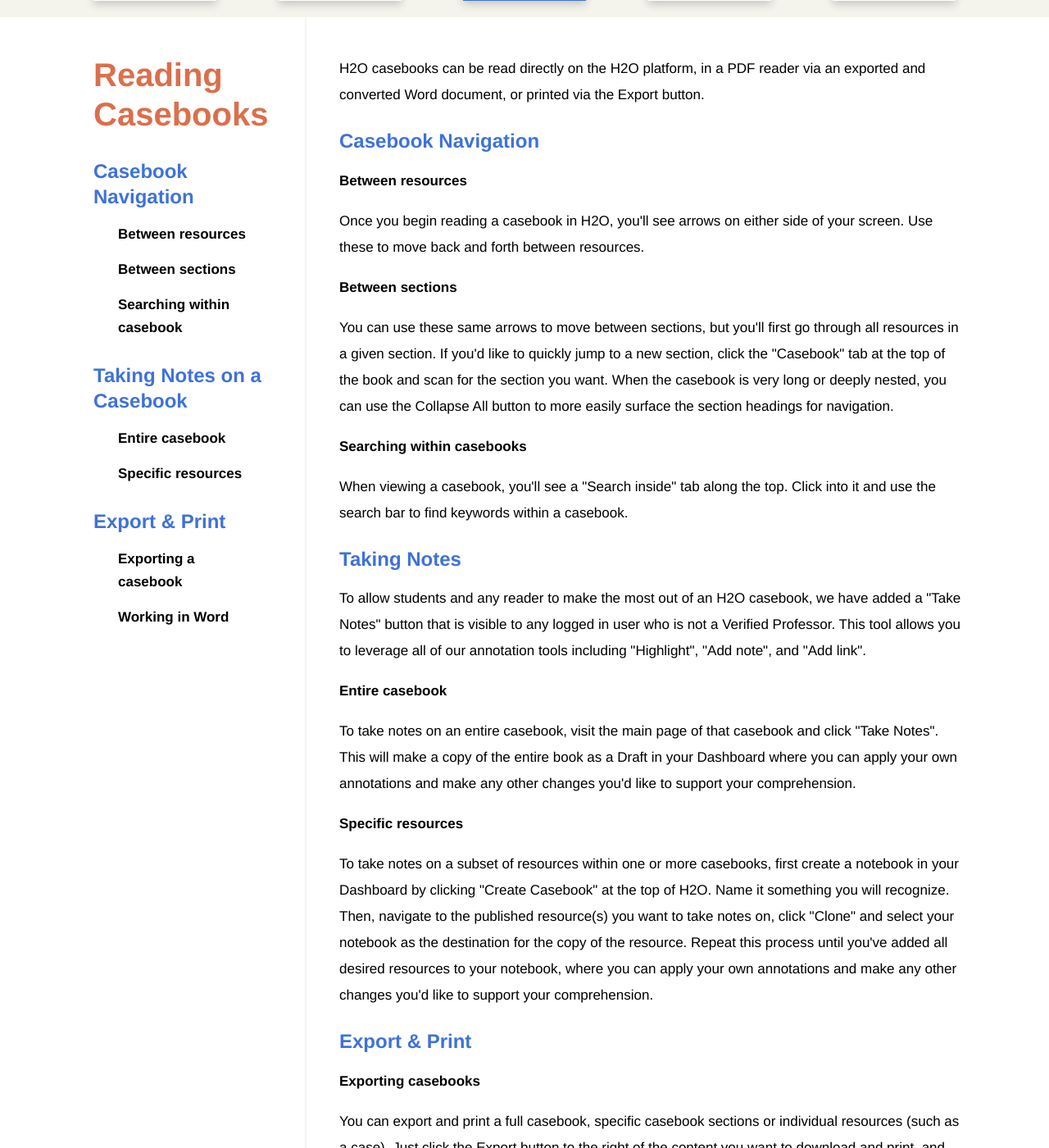
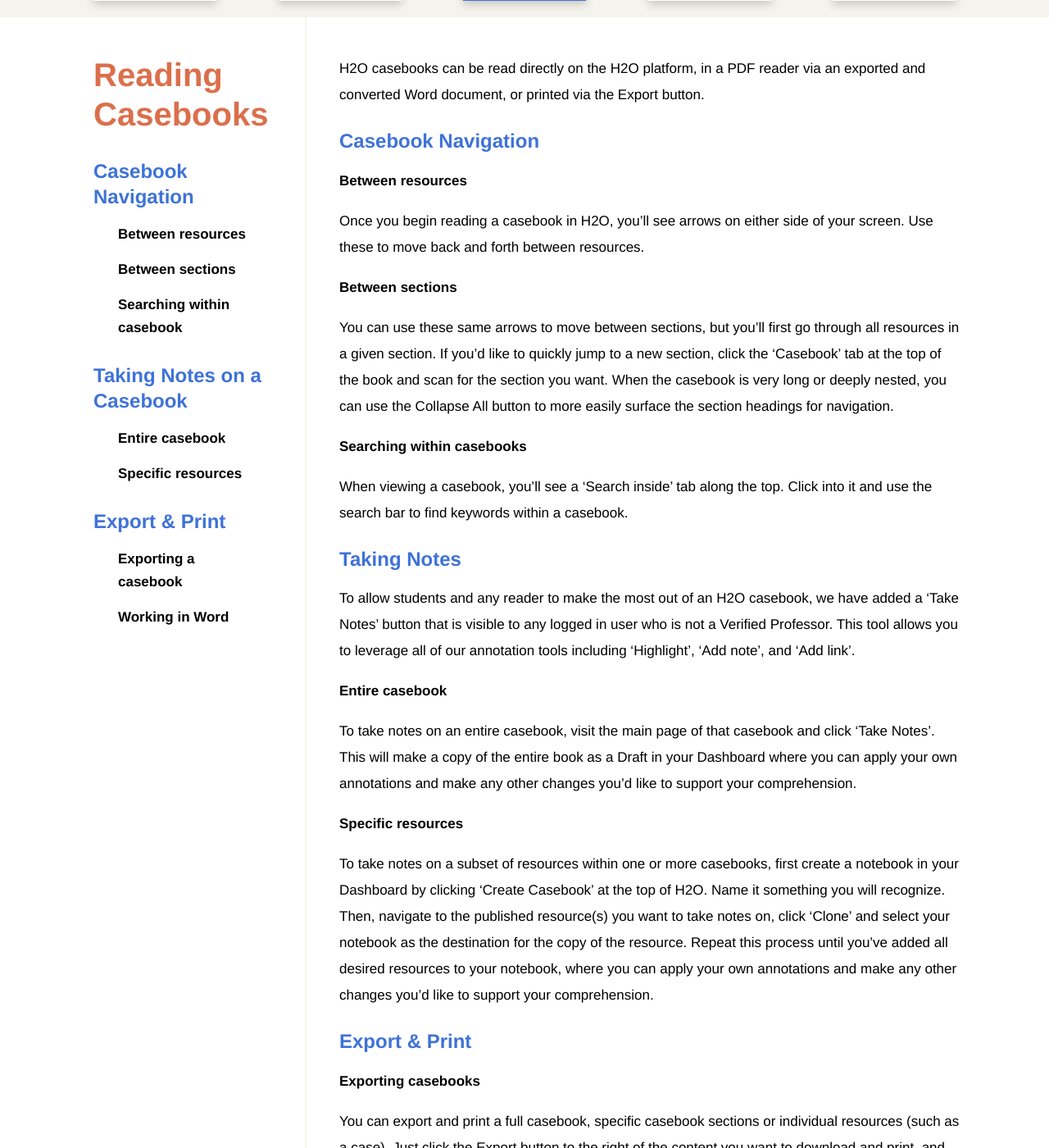
Before and after one commit to harvard-lil/h2o-static, a Jekyll site: the page built from app/printing-casebooks.html, in a window 1280 px wide and 1400 px high, scrolled down 249 px. Shown: the whole window at 82% size. Built offline with Jekyll 4.4.1, drawn with Linux system fonts in a browser that asks for light colours; comment, search, counter and statistics services are not loaded; some of the changed text lies outside the part shown.

Commit message:
Smartify two more HTML files

```diff
--- a/app/other-resources.html
+++ b/app/other-resources.html
@@ -83,9 +83,9 @@ sharing-image: images/h2o-logo.svg
     <p><a href="https://vimeo.com/422850658">Introduction to H2O</a> from <a href="https://vimeo.com/user7144664">Harvard Library Innovation Lab</a> on <a href="https://vimeo.com">Vimeo</a>.</p>
 
     <h2 id="casebook-directory">Directory of Free or Open Legal Educational Resources</h2>
-    <p>We're keeping a running directory of free and open legal educational resources offered by authors on H2O and elsewhere. <a href="{{ site.baseurl }}/casebook-directory">Visit the directory</a>.</p>
+    <p>We’re keeping a running directory of free and open legal educational resources offered by authors on H2O and elsewhere. <a href="{{ site.baseurl }}/casebook-directory">Visit the directory</a>.</p>
 
     <h2 id="contact-us">Contact Us</h2>
-    <p>If you have any questions about H2O that aren't answered by this guide, please reach out to us at <a href="mailto:info@opencasebook.org">info@opencasebook.org</a>.</p>
+    <p>If you have any questions about H2O that aren’t answered by this guide, please reach out to us at <a href="mailto:info@opencasebook.org">info@opencasebook.org</a>.</p>
 
 </main>
--- a/app/printing-casebooks.html
+++ b/app/printing-casebooks.html
@@ -46,29 +46,29 @@ sharing-image: images/h2o-logo.svg
 
     <h2 id="navigation">Casebook Navigation</h2>
     <h3 id="between-resources">Between resources</h3>
-    <p>Once you begin reading a casebook in H2O, you'll see arrows on either side of your screen. Use these to move back and forth between resources. </p>
+    <p>Once you begin reading a casebook in H2O, you’ll see arrows on either side of your screen. Use these to move back and forth between resources. </p>
 
     <h3 id="between-sections">Between sections</h3>
-    <p>You can use these same arrows to move between sections, but you'll first go through all resources in a given section. If you'd like to quickly jump to a new section, click the "Casebook" tab at the top of the book and scan for the section you want. When the casebook is very long or deeply nested, you can use the Collapse All button to more easily surface the section headings for navigation.</p>
+    <p>You can use these same arrows to move between sections, but you’ll first go through all resources in a given section. If you’d like to quickly jump to a new section, click the ‘Casebook’ tab at the top of the book and scan for the section you want. When the casebook is very long or deeply nested, you can use the Collapse All button to more easily surface the section headings for navigation.</p>
 
     <h3 id="searching-casebooks">Searching within casebooks</h3>
-    <p>When viewing a casebook, you'll see a "Search inside" tab along the top. Click into it and use the search bar to find keywords within a casebook. </p>
+    <p>When viewing a casebook, you’ll see a ‘Search inside’ tab along the top. Click into it and use the search bar to find keywords within a casebook. </p>
 
     <h2 id="taking-notes">Taking Notes</h2>
-    To allow students and any reader to make the most out of an H2O casebook, we have added a "Take Notes" button that is visible to any logged in user who is not a Verified Professor. This tool allows you to leverage all of our annotation tools including "Highlight", "Add note", and "Add link".
+    To allow students and any reader to make the most out of an H2O casebook, we have added a ‘Take Notes’ button that is visible to any logged in user who is not a Verified Professor. This tool allows you to leverage all of our annotation tools including ‘Highlight’, ‘Add note’, and ‘Add link’.
     <h3 id="entire-casebook">Entire casebook</h3>
-    <p>To take notes on an entire casebook, visit the main page of that casebook and click "Take Notes". This will make a copy of the entire book as a Draft in your Dashboard where you can apply your own annotations and make any other changes you'd like to support your comprehension.</p>
+    <p>To take notes on an entire casebook, visit the main page of that casebook and click ‘Take Notes’. This will make a copy of the entire book as a Draft in your Dashboard where you can apply your own annotations and make any other changes you’d like to support your comprehension.</p>
     <h3 id="specific-resources">Specific resources</h3>
-    <p>To take notes on a subset of resources within one or more casebooks, first create a notebook in your Dashboard by clicking "Create Casebook" at the top of H2O. Name it something you will recognize. Then, navigate to the published resource(s) you want to take notes on, click "Clone" and select your notebook as the destination for the copy of the resource. Repeat this process until you've added all desired resources to your notebook, where you can apply your own annotations and make any other changes you'd like to support your comprehension.
+    <p>To take notes on a subset of resources within one or more casebooks, first create a notebook in your Dashboard by clicking ‘Create Casebook’ at the top of H2O. Name it something you will recognize. Then, navigate to the published resource(s) you want to take notes on, click ‘Clone’ and select your notebook as the destination for the copy of the resource. Repeat this process until you’ve added all desired resources to your notebook, where you can apply your own annotations and make any other changes you’d like to support your comprehension.
     </p>
 
     <h2 id="export-print">Export & Print</h2>
     <h3 id="exporting-casebooks">Exporting casebooks</h3>
     <p>You can export and print a full casebook, specific casebook sections or individual resources (such as a case). Just click the Export button to the right of the content you want to download and print, and select whether or not you would like to export with annotations included. </p>
     <figure>
-        <img src="{{ site.baseurl }}/assets/images/export.png" alt="A screenshot of a casebook's contents page with the Export button highlighted.">
+        <img src="{{ site.baseurl }}/assets/images/export.png" alt="A screenshot of a casebook’s contents page with the Export button highlighted.">
     </figure>
-    <p>When you click the button, H2O will download a Microsoft Word file with whatever you chose to export. The download may take several seconds if you're exporting a big casebook.</p>
+    <p>When you click the button, H2O will download a Microsoft Word file with whatever you chose to export. The download may take several seconds if you’re exporting a big casebook.</p>
 
     <p>Because links point to content hosted outside of H2O, your export file will not contain the content of the linked page. Instead, only the URL of the linked page will appear in the exported file:</p>
     <figure>
@@ -76,13 +76,13 @@ sharing-image: images/h2o-logo.svg
     </figure>
     <p>If you want to include the external content in the print version of the casebook, you can add it directly to the Word file or you can create a text resource in the casebook within H2O, and then paste in the given content. As always, please make sure any use like this is permitted by applicable copyright and license requirements.</p>
 
-    <p>If you've chosen to export with annotations included, annotations in the online version of the casebook will carry over to the Word file, although those annotations will not be interactive. For example, text that you've hidden in H2O using an elision will not be present or accessible in the Word file; instead, the Word file will display an ellipsis in the position of the hidden text.</p>
+    <p>If you’ve chosen to export with annotations included, annotations in the online version of the casebook will carry over to the Word file, although those annotations will not be interactive. For example, text that you’ve hidden in H2O using an elision will not be present or accessible in the Word file; instead, the Word file will display an ellipsis in the position of the hidden text.</p>
     <figure>
-        <img src="{{ site.baseurl }}/assets/images/export-annotation.png" alt="A screenshot of a casebook's contents page with the Export button highlighted.">
+        <img src="{{ site.baseurl }}/assets/images/export-annotation.png" alt="A screenshot of a casebook’s contents page with the Export button highlighted.">
     </figure>
 
     <h3 id="working-word">Working in Word</h3>
-    <p>The exported Word file comes with pre-assigned styles, such as 'resource title' and 'case text,' using a default style template. This makes it easier for you to customize styling in Word, by making global changes to fonts, text-size and other characteristics of the text. Currently H2O offers only the default template.</p>
-    <p>H2O automatically generates a table of contents in Word for exported content. To add pages numbers to the table, right-click on it and select "Update Field." If you make changes to the document that affect item locations, you can repeat this process to re-generate accurate page numbers. Currently a table of contents is only generated when exporting a casebook, not an individual section.</p>
+    <p>The exported Word file comes with pre-assigned styles, such as ‘resource title’ and ‘case text,’ using a default style template. This makes it easier for you to customize styling in Word, by making global changes to fonts, text-size and other characteristics of the text. Currently H2O offers only the default template.</p>
+    <p>H2O automatically generates a table of contents in Word for exported content. To add pages numbers to the table, right-click on it and select ‘Update Field.’ If you make changes to the document that affect item locations, you can repeat this process to re-generate accurate page numbers. Currently a table of contents is only generated when exporting a casebook, not an individual section.</p>
 
 </main>
```
